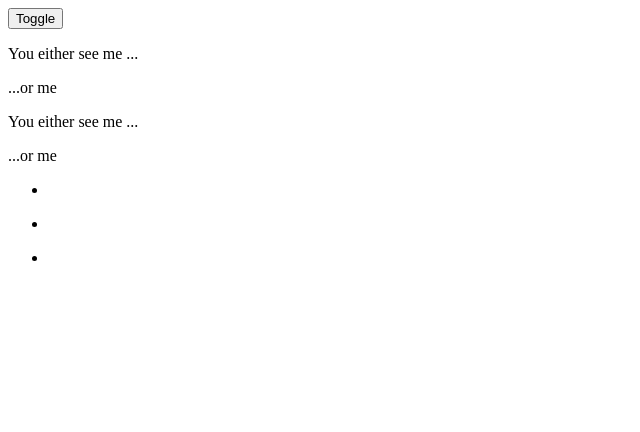
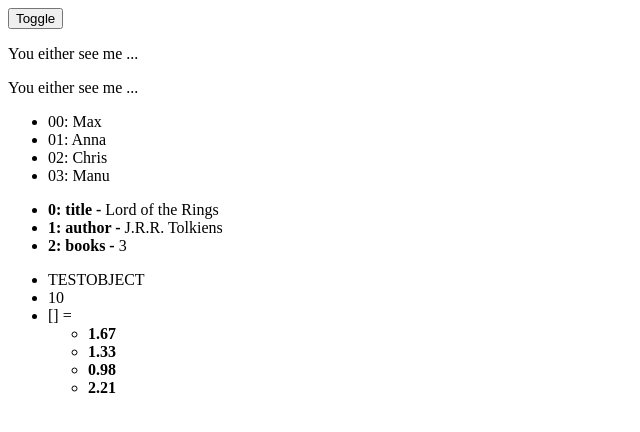
Before and after one commit to Timidfriendly/Udemy-Vue-JS2, a website: page exercises/exercise-5/index.html in a window 1280 px wide. Shown: the whole page, without its empty margins (0-640 px from the left). Drawn offline with nearby package versions, Linux system fonts and the light colour scheme; files that its build step writes are made by us from their sources.

Commit message:
Exercise 5 - 1-4

```diff
--- a/exercises/exercise-5/app.js
+++ b/exercises/exercise-5/app.js
@@ -1,6 +1,7 @@
 new Vue({
     el: '#exercise',
     data: {
+        show: true,
         array: ['Max', 'Anna', 'Chris', 'Manu'],
         myObject: {
             title: 'Lord of the Rings',
@@ -12,5 +13,18 @@ new Vue({
             id: 10,
             data: [1.67, 1.33, 0.98, 2.21]
         }
+    },
+    filters: {
+        add0filter: function(myNumber) {
+            var myNumber = '0' + myNumber;
+            return myNumber;
         }
+    }
+
 });
+
+//
+// Vue.filter('add0filter', function (myNumber) {
+//     var myNumber = 0 + myNumber;
+//     return myNumber;
+// });
--- a/exercises/exercise-5/index.html
+++ b/exercises/exercise-5/index.html
@@ -1,26 +1,59 @@
+<!doctype html>
+<html>
+<head>
+    <meta charset="utf-8">
+    <meta http-equiv="x-ua-compatible" content="ie=edge">
+    <title>VueJS Exercise 2</title>
+    <meta name="description" content="">
     <script src="https://npmcdn.com/vue/dist/vue.js"></script>
+    <link rel="stylesheet" href="styles.css">
+</head>
+<body>
 
 <div id="exercise">
     <!-- 1) Hook up the button to toggle the display of the two paragraphs. Use both v-if and v-show and inspect the elements to see the difference -->
     <div>
-    <button>Toggle</button>
-    <p>You either see me ...</p>
-    <p>...or me</p>
-    <p>You either see me ...</p>
-    <p>...or me</p>
+        <button @click="show = !show">Toggle</button>
+        <p v-if="show">You either see me ...</p>
+        <p v-else>...or me</p>
+        <p v-show="show">You either see me ...</p>
+        <p v-show="!show">...or me</p>
     </div>
+
+
     <!-- 2) Output an <ul> of array elements of your choice. Also print the index of each element. -->
     <ul>
-    <li></li>
+        <li v-for="(name, i) in array">{{ i | add0filter }}: {{ name }}</li>
     </ul>
+
+
     <!-- 3) Print all key-value pairs of the following object: {title: 'Lord of the Rings', author: 'J.R.R. Tolkiens', books: '3'}. Also print the index of each item. -->
     <ul>
-    <li></li>
+        <li v-for="(value, key, index) in myObject">
+            <strong>{{ index }}: {{ key | capitalize }} - </strong><span>{{ value }}</span>
+        </li>
     </ul>
+
+
     <!-- 4) Print the following object (only the values) and also create a nested loop for the array: {name: 'TESTOBJECT', data: [1.67, 1.33, 0.98, 2.21]} (hint: use v-for and v-if to achieve this) -->
     <ul>
-    <li>
-
+        <li v-for="value in testData">
+            <template v-if="!Array.isArray(value)">
+               {{ value }}
+            </template>
+            <template v-else>
+                [] =
+                <ul>
+                    <li v-for="arrayitem in value">
+                        <strong>{{ arrayitem }}</strong>
+                    </li>
+                </ul>
+            </template>
         </li>
     </ul>
 </div>
+
+
+<script src="app.js"></script>
+</body>
+</html>
```
Lines whose indentation alone changed are shown as unchanged.
